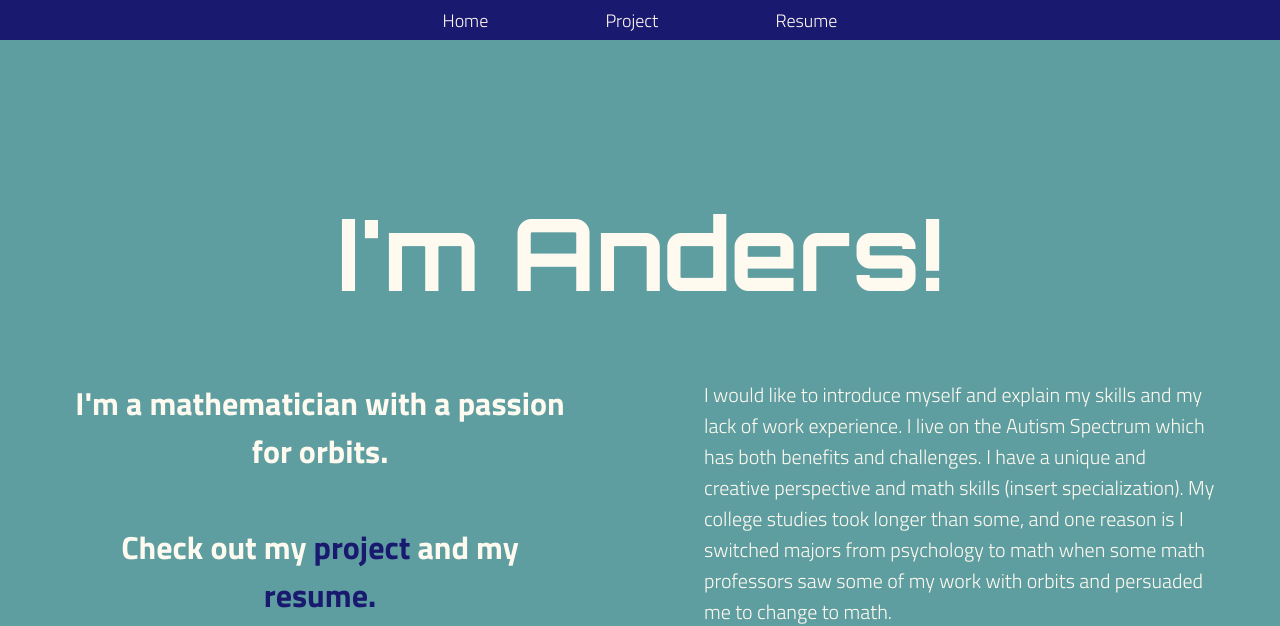
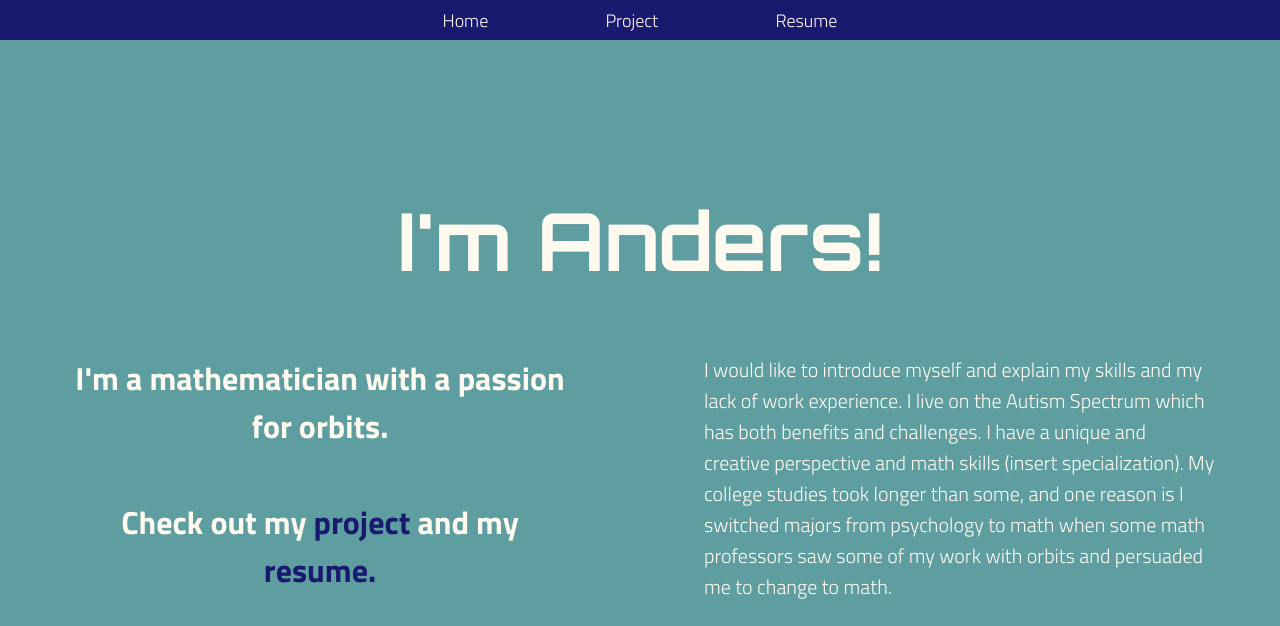
Before and after one commit to AlexanderGoose/anders_website, a Flask app: page / in a window 1280 px wide. Shown: the top 626 px of the page. Run offline with Flask 3, Linux system fonts and the light colour scheme.

Commit message:
fixed cutoff with header

```diff
--- a/static/style.css
+++ b/static/style.css
@@ -111,8 +111,10 @@ a:hover {
 
 #header {
     text-align: center;
-    font-size: 50px;
+    font-size: 40px;
     font-family: 'Orbitron', sans-serif;
+    margin-left: 5%;
+    margin-right: 5%;
 
     position: relative;
     left: -100%;
```
